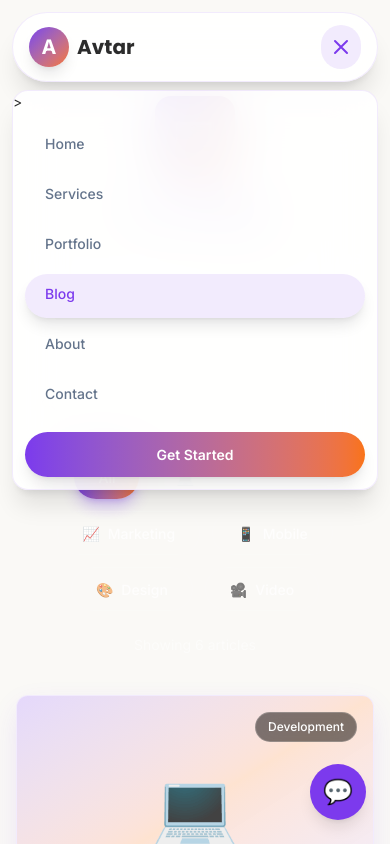
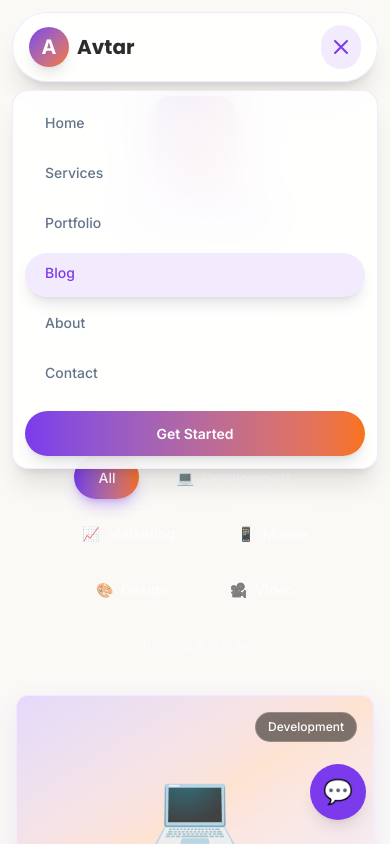
Before and after one commit to t-suraj21/Avtar, a React (Vite) app: page /blog in a window 390 px wide. Both pictures are taken after a click on the button "Toggle Menu". Built offline with nearby package versions, Linux system fonts and the light colour scheme.

Commit message:
Error fixed in navbar

```diff
--- a/src/components/Navbar.jsx
+++ b/src/components/Navbar.jsx
@@ -74,7 +74,7 @@ export default function Navbar() {
           initial={{ opacity: 0, y: -10 }}
           animate={{ opacity: 1, y: 0 }}
           exit={{ opacity: 0, y: -10 }}
-          className="md:hidden backdrop-blur-xl bg-white/90 border border-primary/10 rounded-2xl overflow-hidden mt-2 shadow-xl max-w-6xl mx-auto">
+          className="md:hidden backdrop-blur-xl bg-white/90 border border-primary/10 rounded-2xl overflow-hidden mt-2 shadow-xl max-w-6xl mx-auto"
         >
           <div className="px-3 py-3 flex flex-col gap-1.5">
             <NavLink onClick={() => setMobileMenuOpen(false)} to="/" className={navLinkClass}>Home</NavLink>
```
